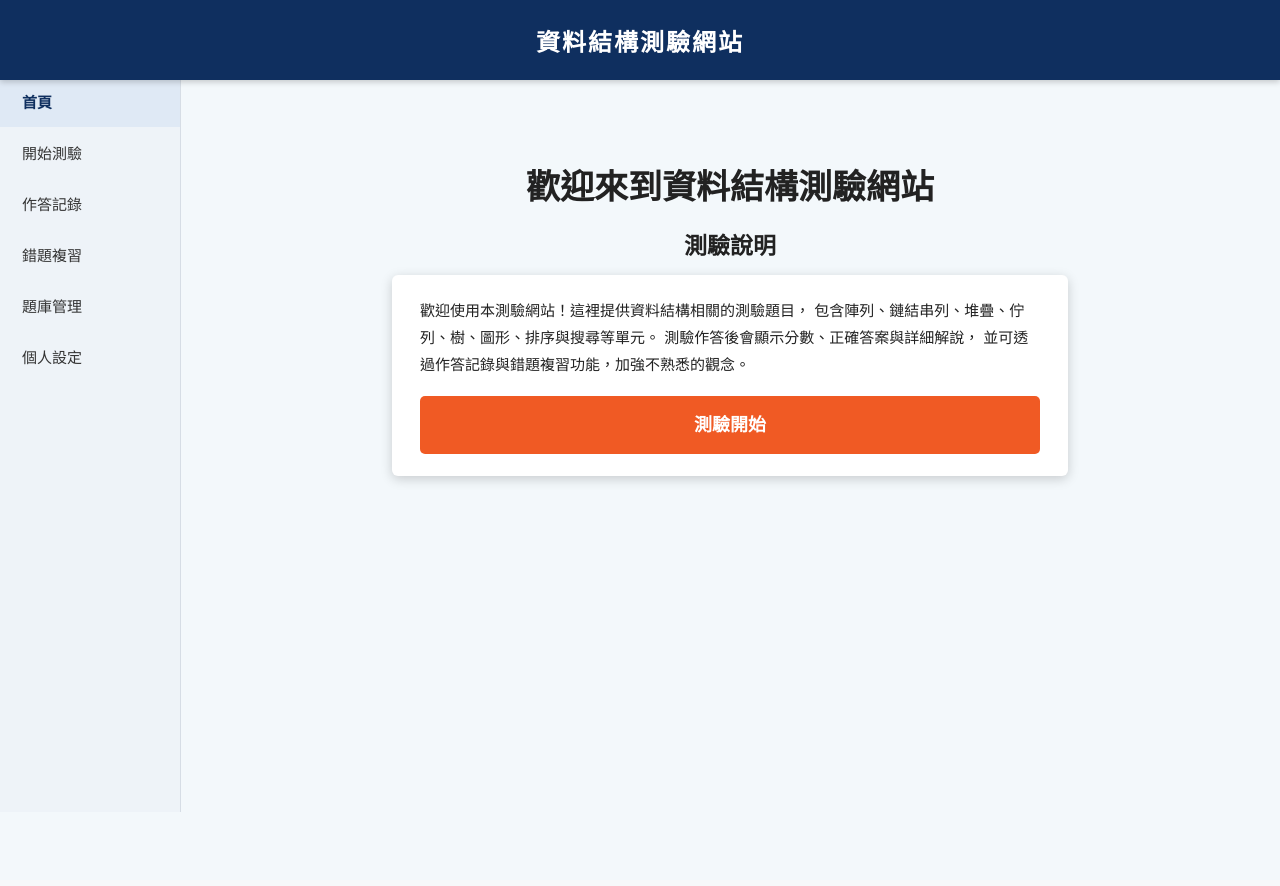
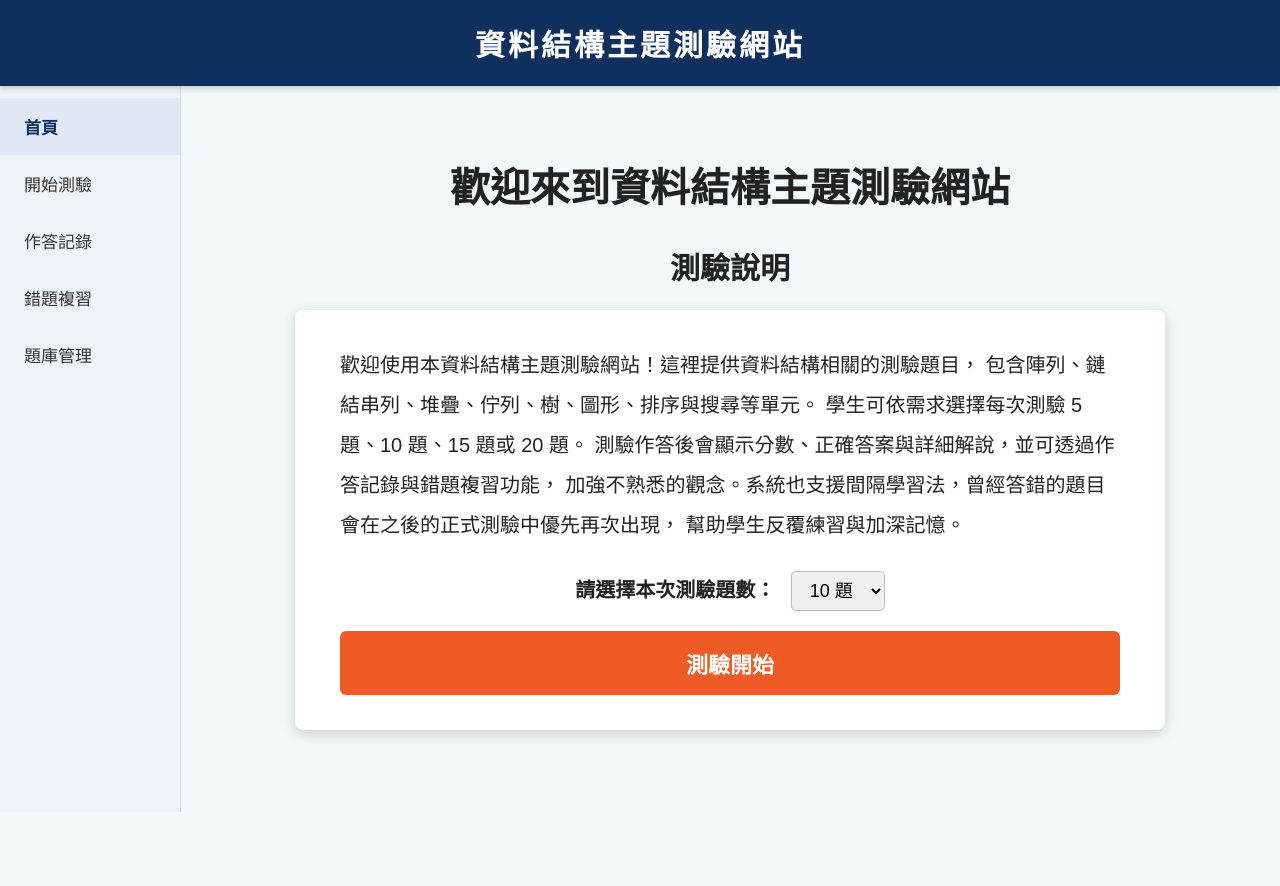
Before and after one commit to kiva1212/ds-quiz-project, a Django app: page / in a window 1280 px wide. Before the commit the page ends 812 px from the top, so only its background shows below. Run offline with Django 5.2, Linux system fonts and the light colour scheme.

Commit message:
add quiz count selection and spaced review

```diff
--- a/quiz/templates/quiz/home.html
+++ b/quiz/templates/quiz/home.html
@@ -2,7 +2,7 @@
 <html lang="zh-Hant">
 <head>
     <meta charset="UTF-8">
-    <title>資料結構測驗網站</title>
+    <title>資料結構主題測驗網站</title>
 
     <style>
         body {
@@ -12,9 +12,9 @@
             color: #222;
         }
 
-        /* 上方導覽列 */
+        /* 上方藍色標題列 */
         .topbar {
-            height: 80px;
+            height: 86px;
             background-color: #0f2f5f;
             color: white;
             display: flex;
@@ -29,18 +29,18 @@
         }
 
         .site-title {
-            font-size: 24px;
+            font-size: 30px;
             font-weight: bold;
-            letter-spacing: 2px;
+            letter-spacing: 3px;
         }
 
         /* 左側選單 */
         .sidebar {
             position: fixed;
-            top: 64px;
+            top: 86px;
             left: 0;
             width: 180px;
-            height: calc(100vh - 64px);
+            height: calc(100vh - 86px);
             background-color: #eef3f8;
             border-right: 1px solid #d6dde5;
             padding-top: 12px;
@@ -48,10 +48,10 @@
 
         .sidebar a {
             display: block;
-            padding: 15px 22px;
+            padding: 16px 24px;
             color: #333;
             text-decoration: none;
-            font-size: 15px;
+            font-size: 17px;
         }
 
         .sidebar a:hover {
@@ -69,65 +69,86 @@
         /* 主內容 */
         .main {
             margin-left: 180px;
-            padding-top: 80px;
+            padding-top: 86px;
             min-height: 100vh;
         }
 
         .content {
-            max-width: 760px;
-            margin: 80px auto;
+            max-width: 900px;
+            margin: 70px auto;
             text-align: center;
         }
 
         .welcome {
-            font-size: 34px;
+            font-size: 40px;
             font-weight: bold;
-            margin-bottom: 18px;
+            margin-bottom: 30px;
         }
 
         .section-title {
-            font-size: 23px;
+            font-size: 30px;
             font-weight: bold;
-            margin-bottom: 14px;
+            margin-bottom: 22px;
         }
 
         .card {
             background: white;
-            width: 620px;
+            width: 780px;
             margin: 0 auto;
-            padding: 22px 28px;
-            border-radius: 6px;
-            box-shadow: 0 3px 12px rgba(0, 0, 0, 0.18);
+            padding: 35px 45px;
+            border-radius: 8px;
+            box-shadow: 0 3px 14px rgba(0, 0, 0, 0.18);
             text-align: left;
-            line-height: 1.8;
-            font-size: 15px;
+            line-height: 2;
+            font-size: 20px;
+        }
+
+        .quiz-setting {
+            margin-top: 25px;
+            margin-bottom: 18px;
+            font-size: 20px;
+            text-align: center;
+        }
+
+        .quiz-setting label {
+            font-weight: bold;
+        }
+
+        .quiz-setting select {
+            padding: 8px 14px;
+            margin-left: 10px;
+            font-size: 18px;
+            border-radius: 5px;
+            border: 1px solid #bbb;
         }
 
         .start-btn {
             display: block;
-            margin-top: 18px;
+            margin-top: 20px;
             width: 100%;
-            padding: 13px 0;
+            padding: 16px 0;
             background-color: #f05a24;
             color: white;
             text-align: center;
             text-decoration: none;
-            border-radius: 5px;
-            font-size: 18px;
+            border-radius: 6px;
+            font-size: 22px;
             font-weight: bold;
+            border: none;
+            cursor: pointer;
         }
 
         .start-btn:hover {
             background-color: #d94d1d;
         }
 
-        @media (max-width: 768px) {
+        @media (max-width: 900px) {
             .sidebar {
-                width: 120px;
+                width: 140px;
             }
 
             .main {
-                margin-left: 120px;
+                margin-left: 140px;
             }
 
             .card {
@@ -135,11 +156,11 @@
             }
 
             .welcome {
-                font-size: 28px;
+                font-size: 30px;
             }
 
             .site-title {
-                font-size: 20px;
+                font-size: 24px;
             }
         }
     </style>
@@ -148,7 +169,7 @@
 <body>
     <!-- 上方標題列 -->
     <div class="topbar">
-        <div class="site-title">資料結構測驗網站</div>
+        <div class="site-title">資料結構主題測驗網站</div>
     </div>
 
     <!-- 左側選單 -->
@@ -158,23 +179,39 @@
         <a href="{% url 'answer_records' %}">作答記錄</a>
         <a href="{% url 'wrong_review' %}">錯題複習</a>
         <a href="/admin/">題庫管理</a>
-        <a href="#">個人設定</a>
     </div>
 
     <!-- 主內容 -->
     <div class="main">
         <div class="content">
-            <div class="welcome">歡迎來到資料結構測驗網站</div>
+            <div class="welcome">歡迎來到資料結構主題測驗網站</div>
 
             <div class="section-title">測驗說明</div>
 
             <div class="card">
-                歡迎使用本測驗網站！這裡提供資料結構相關的測驗題目，
+                歡迎使用本資料結構主題測驗網站！這裡提供資料結構相關的測驗題目，
                 包含陣列、鏈結串列、堆疊、佇列、樹、圖形、排序與搜尋等單元。
-                測驗作答後會顯示分數、正確答案與詳細解說，
-                並可透過作答記錄與錯題複習功能，加強不熟悉的觀念。
+                學生可依需求選擇每次測驗 5 題、10 題、15 題或 20 題。
+                測驗作答後會顯示分數、正確答案與詳細解說，並可透過作答記錄與錯題複習功能，
+                加強不熟悉的觀念。系統也支援間隔學習法，曾經答錯的題目會在之後的正式測驗中優先再次出現，
+                幫助學生反覆練習與加深記憶。
 
-                <a href="{% url 'quiz' %}" class="start-btn">測驗開始</a>
+                <form method="get" action="{% url 'quiz' %}">
+                    <div class="quiz-setting">
+                        <label for="count">請選擇本次測驗題數：</label>
+
+                        <select name="count" id="count">
+                            <option value="5">5 題</option>
+                            <option value="10" selected>10 題</option>
+                            <option value="15">15 題</option>
+                            <option value="20">20 題</option>
+                        </select>
+                    </div>
+
+                    <button type="submit" class="start-btn">
+                        測驗開始
+                    </button>
+                </form>
             </div>
         </div>
     </div>
--- a/quiz/views.py
+++ b/quiz/views.py
@@ -44,19 +44,170 @@ def quiz_view(request):
         questions = Question.objects.filter(id__in=question_ids)
 
         results = []
-        score = 0
+        correct_count = 0
+        total_questions = len(question_ids)
 
-        # 建立「這一次」的測驗紀錄
+        # 建立這一次正式測驗紀錄
         attempt = QuizAttempt.objects.create(
             session_key=session_key,
             score=0,
-            total_questions=len(question_ids)
+            total_questions=total_questions
         )
 
-        # 把這一次測驗的 id 存進 session
-        # 之後作答記錄與錯題複習只看這一次
+        # 只記住這一次正式測驗
         request.session['current_attempt_id'] = attempt.id
 
+        # 取得間隔學習錯題清單
+        spaced_wrong_ids = request.session.get('spaced_wrong_ids', [])
+
+        for question in questions:
+            selected_choice_id = request.POST.get(f'question_{question.id}')
+            correct_choice = question.choices.filter(is_correct=True).first()
+            selected_choice = None
+
+            if selected_choice_id:
+                selected_choice = question.choices.filter(id=selected_choice_id).first()
+
+            is_correct = (
+                selected_choice is not None and
+                correct_choice is not None and
+                selected_choice.id == correct_choice.id
+            )
+
+            if is_correct:
+                correct_count += 1
+
+                # 如果這題之前答錯，這次正式測驗答對，就從間隔學習清單移除
+                if question.id in spaced_wrong_ids:
+                    spaced_wrong_ids.remove(question.id)
+            else:
+                # 如果這題答錯，加入間隔學習錯題清單
+                if question.id not in spaced_wrong_ids:
+                    spaced_wrong_ids.append(question.id)
+
+            AnswerRecord.objects.create(
+                attempt=attempt,
+                question=question,
+                selected_choice=selected_choice,
+                selected_answer_text=selected_choice.text if selected_choice else '未作答',
+                correct_answer_text=correct_choice.text if correct_choice else '未設定正確答案',
+                is_correct=is_correct
+            )
+
+            results.append({
+                'question': question,
+                'selected_choice': selected_choice,
+                'correct_choice': correct_choice,
+                'is_correct': is_correct,
+            })
+
+        # 更新間隔學習錯題清單
+        request.session['spaced_wrong_ids'] = spaced_wrong_ids
+        request.session.modified = True
+
+        # 正式測驗換算成 100 分
+        score_percent = round((correct_count / total_questions) * 100) if total_questions > 0 else 0
+
+        attempt.score = score_percent
+        attempt.save()
+
+        return render(request, 'quiz/result.html', {
+            'results': results,
+            'score': score_percent,
+            'total': 100,
+            'correct_count': correct_count,
+            'total_questions': total_questions,
+            'is_review': False,
+        })
+
+    # 重新進入正式測驗時，清除上一輪作答紀錄顯示狀態
+    # 但不要清除 spaced_wrong_ids，因為它是間隔學習用的
+    if 'current_attempt_id' in request.session:
+        del request.session['current_attempt_id']
+
+    # 允許學生選擇 5、10、15、20 題
+    question_count = request.GET.get('count', '10')
+
+    try:
+        question_count = int(question_count)
+    except ValueError:
+        question_count = 10
+
+    if question_count not in [5, 10, 15, 20]:
+        question_count = 10
+
+    # 取得之前正式測驗答錯的題目，優先安排出現
+    spaced_wrong_ids = request.session.get('spaced_wrong_ids', [])
+
+    spaced_wrong_questions = list(
+        Question.objects.filter(id__in=spaced_wrong_ids)
+    )
+
+    random.shuffle(spaced_wrong_questions)
+
+    # 先放錯題，但最多不超過本次題數
+    selected_questions = spaced_wrong_questions[:question_count]
+    selected_ids = [q.id for q in selected_questions]
+
+    # 再用其他題目補滿
+    remaining_count = question_count - len(selected_questions)
+
+    if remaining_count > 0:
+        other_questions = list(
+            Question.objects.exclude(id__in=selected_ids).order_by('?')[:remaining_count]
+        )
+        selected_questions += other_questions
+
+    random.shuffle(selected_questions)
+
+    question_data = make_question_data(selected_questions)
+    question_ids = ','.join(str(q.id) for q in selected_questions)
+
+    return render(request, 'quiz/quiz.html', {
+        'question_data': question_data,
+        'question_ids': question_ids,
+        'question_count': question_count,
+    })
+
+
+def answer_records(request):
+    current_attempt_id = request.session.get('current_attempt_id')
+
+    # 如果還沒完成正式測驗，就不顯示舊紀錄
+    if not current_attempt_id:
+        return render(request, 'quiz/answer_records.html', {
+            'attempts': [],
+        })
+
+    attempts = QuizAttempt.objects.filter(
+        id=current_attempt_id
+    ).prefetch_related('answer_records__question')
+
+    return render(request, 'quiz/answer_records.html', {
+        'attempts': attempts,
+    })
+
+
+def wrong_review(request):
+    current_attempt_id = request.session.get('current_attempt_id')
+
+    # 如果還沒完成正式測驗，就不顯示錯題
+    if not current_attempt_id:
+        return render(request, 'quiz/wrong_review.html', {
+            'question_data': [],
+            'question_ids': '',
+        })
+
+    if request.method == 'POST':
+        question_ids = request.POST.get('question_ids', '')
+        question_ids = [int(qid) for qid in question_ids.split(',') if qid]
+
+        questions = Question.objects.filter(id__in=question_ids)
+
+        results = []
+        score = 0
+
+        # 錯題複習只做練習，不新增作答紀錄
         for question in questions:
             selected_choice_id = request.POST.get(f'question_{question.id}')
             correct_choice = question.choices.filter(is_correct=True).first()
@@ -74,15 +225,6 @@ def quiz_view(request):
             if is_correct:
                 score += 1
 
-            AnswerRecord.objects.create(
-                attempt=attempt,
-                question=question,
-                selected_choice=selected_choice,
-                selected_answer_text=selected_choice.text if selected_choice else '未作答',
-                correct_answer_text=correct_choice.text if correct_choice else '未設定正確答案',
-                is_correct=is_correct
-            )
-
             results.append({
                 'question': question,
                 'selected_choice': selected_choice,
@@ -90,120 +232,16 @@ def quiz_view(request):
                 'is_correct': is_correct,
             })
 
-        attempt.score = score
-        attempt.save()
-
         return render(request, 'quiz/result.html', {
             'results': results,
             'score': score,
             'total': len(results),
+            'correct_count': score,
+            'total_questions': len(results),
+            'is_review': True,
         })
 
-    # 只要重新進入測驗頁，代表準備開始新的一次測驗
-    # 在還沒送出前，不顯示上一輪的作答紀錄與錯題
-    if 'current_attempt_id' in request.session:
-        del request.session['current_attempt_id']
-
-    questions = list(Question.objects.all().order_by('?')[:20])
-    question_data = make_question_data(questions)
-    question_ids = ','.join(str(q.id) for q in questions)
-
-    return render(request, 'quiz/quiz.html', {
-        'question_data': question_data,
-        'question_ids': question_ids,
-    })
-
-
-def answer_records(request):
-    current_attempt_id = request.session.get('current_attempt_id')
-
-    # 如果目前還沒有完成測驗，就不顯示任何舊紀錄
-    if not current_attempt_id:
-        return render(request, 'quiz/answer_records.html', {
-            'attempts': [],
-        })
-
-    attempts = QuizAttempt.objects.filter(
-        id=current_attempt_id
-    ).prefetch_related('answer_records__question')
-
-    return render(request, 'quiz/answer_records.html', {
-        'attempts': attempts,
-    })
-
-
-def wrong_review(request):
-    current_attempt_id = request.session.get('current_attempt_id')
-
-    # 如果目前還沒有完成測驗，就不顯示任何錯題
-    if not current_attempt_id:
-        return render(request, 'quiz/wrong_review.html', {
-            'question_data': [],
-            'question_ids': '',
-        })
-
-    if request.method == 'POST':
-        question_ids = request.POST.get('question_ids', '')
-        question_ids = [int(qid) for qid in question_ids.split(',') if qid]
-
-        questions = Question.objects.filter(id__in=question_ids)
-
-        results = []
-        score = 0
-
-        # 錯題複習也建立一次新的測驗紀錄
-        attempt = QuizAttempt.objects.create(
-            session_key=get_session_key(request),
-            score=0,
-            total_questions=len(question_ids)
-        )
-
-        # 錯題複習送出後，作答記錄改成顯示這一次錯題複習的結果
-        request.session['current_attempt_id'] = attempt.id
-
-        for question in questions:
-            selected_choice_id = request.POST.get(f'question_{question.id}')
-            correct_choice = question.choices.filter(is_correct=True).first()
-            selected_choice = None
-
-            if selected_choice_id:
-                selected_choice = question.choices.filter(id=selected_choice_id).first()
-
-            is_correct = (
-                selected_choice is not None and
-                correct_choice is not None and
-                selected_choice.id == correct_choice.id
-            )
-
-            if is_correct:
-                score += 1
-
-            AnswerRecord.objects.create(
-                attempt=attempt,
-                question=question,
-                selected_choice=selected_choice,
-                selected_answer_text=selected_choice.text if selected_choice else '未作答',
-                correct_answer_text=correct_choice.text if correct_choice else '未設定正確答案',
-                is_correct=is_correct
-            )
-
-            results.append({
-                'question': question,
-                'selected_choice': selected_choice,
-                'correct_choice': correct_choice,
-                'is_correct': is_correct,
-            })
-
-        attempt.score = score
-        attempt.save()
-
-        return render(request, 'quiz/result.html', {
-            'results': results,
-            'score': score,
-            'total': len(results),
-        })
-
-    # 只抓「目前這一次測驗」答錯的題目
+    # 只抓目前這一次正式測驗答錯的題目
     wrong_records = AnswerRecord.objects.filter(
         attempt_id=current_attempt_id,
         is_correct=False
```
Also changed, not shown: quiz/templates/quiz/result.html (+8 -3 lines), db.sqlite3.
